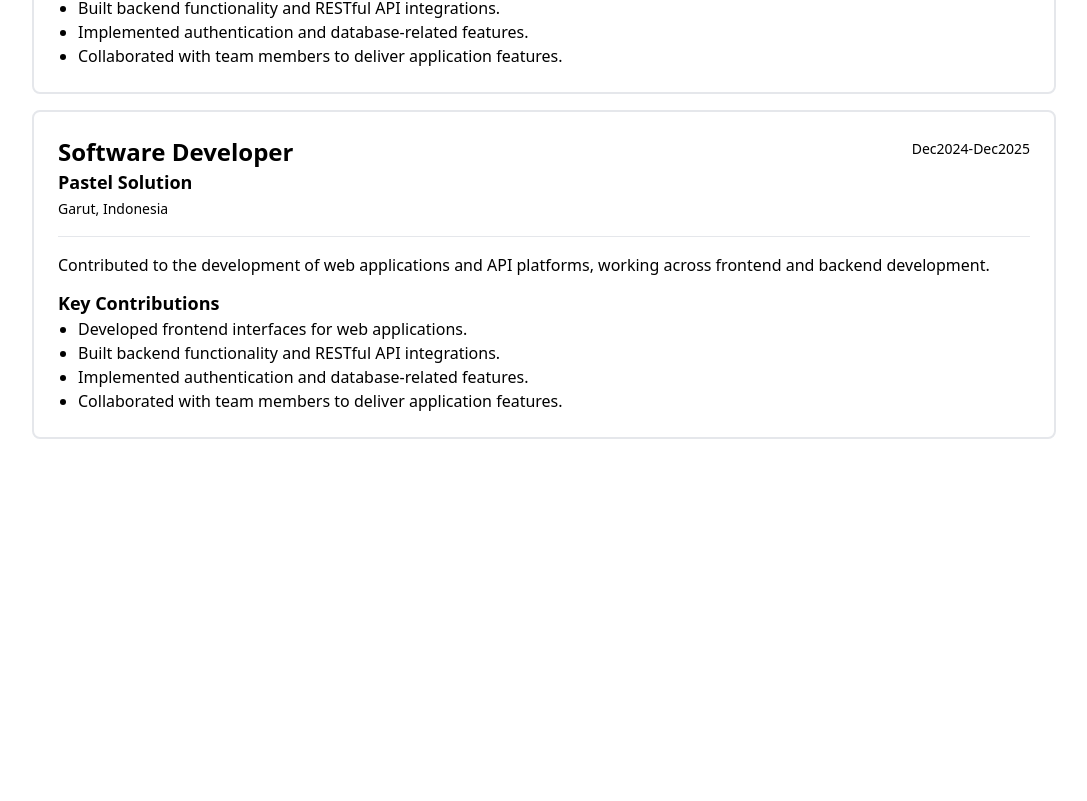
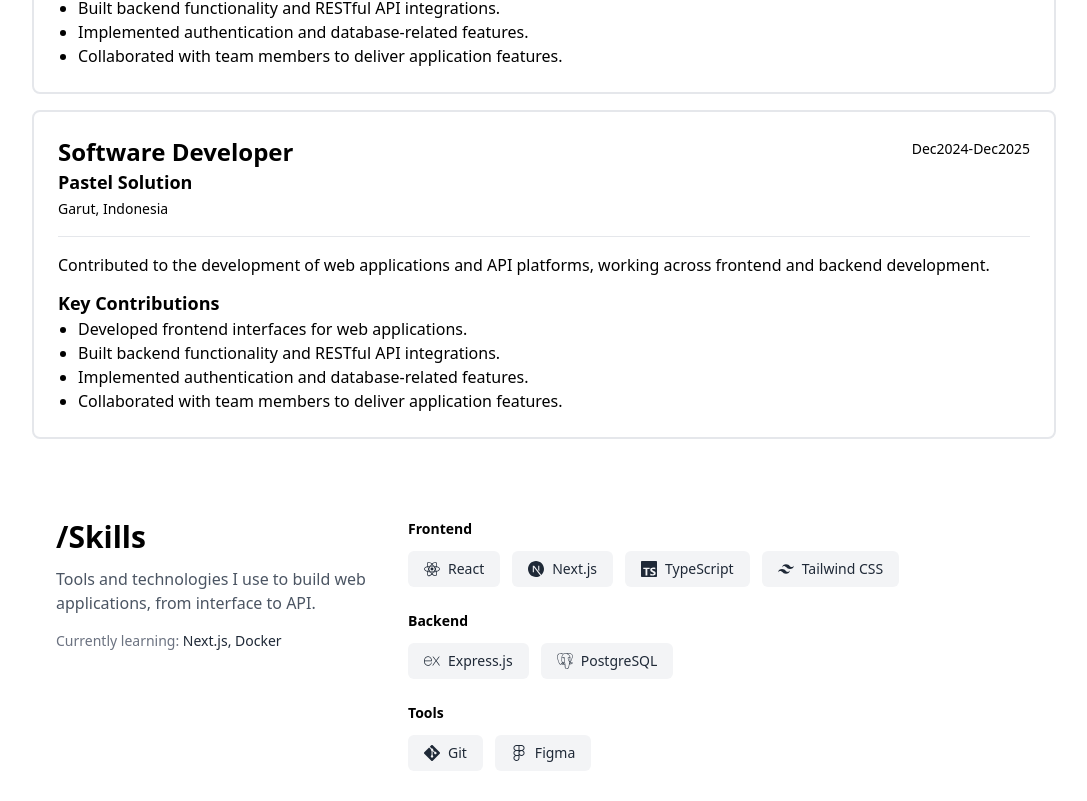
Before and after one commit to Resya-Hasan/portofolio, a React (Vite) app: page / in a window 1280 px wide. Shown: the part 3179-3980 px from the top of the page, without its empty margins (96-1183 px from the left). Before the commit the page ends 3634 px from the top, so only its background shows below. Built offline with nearby package versions, Linux system fonts and the light colour scheme.

Commit message:
Just started creating the skills section.

```diff
--- a/src/App.tsx
+++ b/src/App.tsx
@@ -4,6 +4,7 @@
 import Projects from './sections/Projects'
 import Service from './sections/Service'
 import Experience from './sections/Experience'
+import Skills from './sections/Skills'
 
 function App() {
   return (
@@ -13,6 +14,7 @@
       <Service />
       <Projects />
       <Experience />
+      <Skills />
     </div>
   )
 }
--- /dev/null
+++ b/src/sections/Skills.tsx
@@ -0,0 +1,67 @@
+import {
+    SiReact, SiTailwindcss, SiTypescript, SiNextdotjs,
+    SiExpress, SiPostgresql, SiGit, SiFigma
+} from "react-icons/si";
+
+const groups = [
+    {
+        title: "Frontend",
+        items: [
+            { name: "React", icon: SiReact },
+            { name: "Next.js", icon: SiNextdotjs },
+            { name: "TypeScript", icon: SiTypescript },
+            { name: "Tailwind CSS", icon: SiTailwindcss },
+        ],
+    },
+    {
+        title: "Backend",
+        items: [
+            { name: "Express.js", icon: SiExpress },
+            { name: "PostgreSQL", icon: SiPostgresql },
+        ],
+    },
+    {
+        title: "Tools",
+        items: [
+            { name: "Git", icon: SiGit },
+            { name: "Figma", icon: SiFigma },
+        ],
+    },
+];
+
+export default function Skills() {
+    return (
+        <section className="max-w-5xl mx-auto px-6 py-16">
+            <div className="grid gap-10 md:grid-cols-[1fr_2fr]">
+                <div>
+                    <h2 className="text-3xl font-bold mb-3">/Skills</h2>
+                    <p className="text-gray-600 mb-4">
+                        Tools and technologies I use to build web applications, from interface to API.
+                    </p>
+                    <p className="text-sm text-gray-500">
+                        Currently learning: <span className="font-medium text-gray-800">Next.js, Docker</span>
+                    </p>
+                </div>
+
+                <div className="space-y-6">
+                    {groups.map((g) => (
+                        <div key={g.title}>
+                            <h3 className="text-sm font-semibold mb-3">{g.title}</h3>
+                            <ul className="flex flex-wrap gap-3">
+                                {g.items.map(({ name, icon: Icon }) => (
+                                    <li
+                                        key={name}
+                                        className="flex items-center gap-2 rounded-md bg-gray-100 px-4 py-2 text-sm font-medium text-gray-800"
+                                    >
+                                        <Icon className="text-base" />
+                                        {name}
+                                    </li>
+                                ))}
+                            </ul>
+                        </div>
+                    ))}
+                </div>
+            </div>
+        </section>
+    );
+}
```
